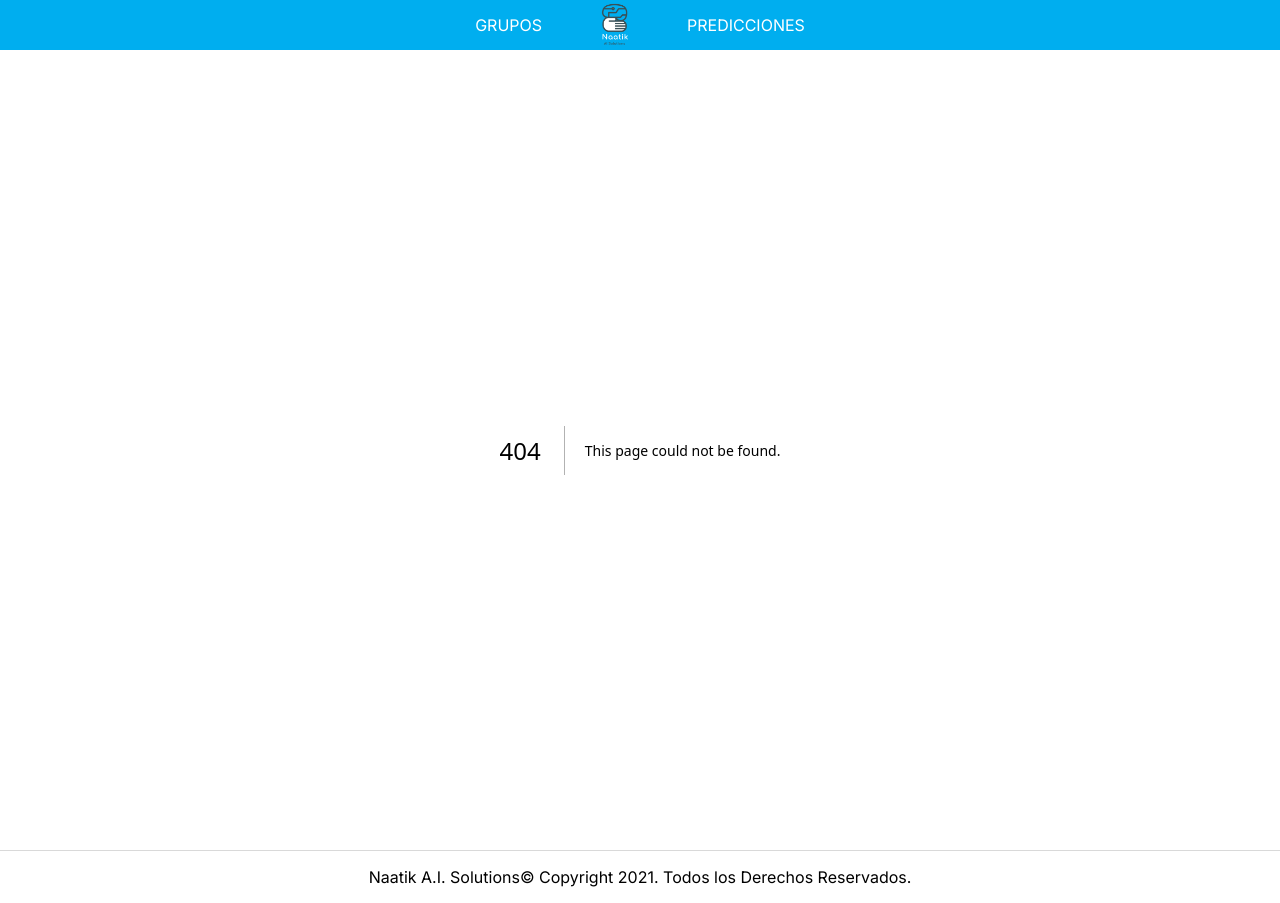
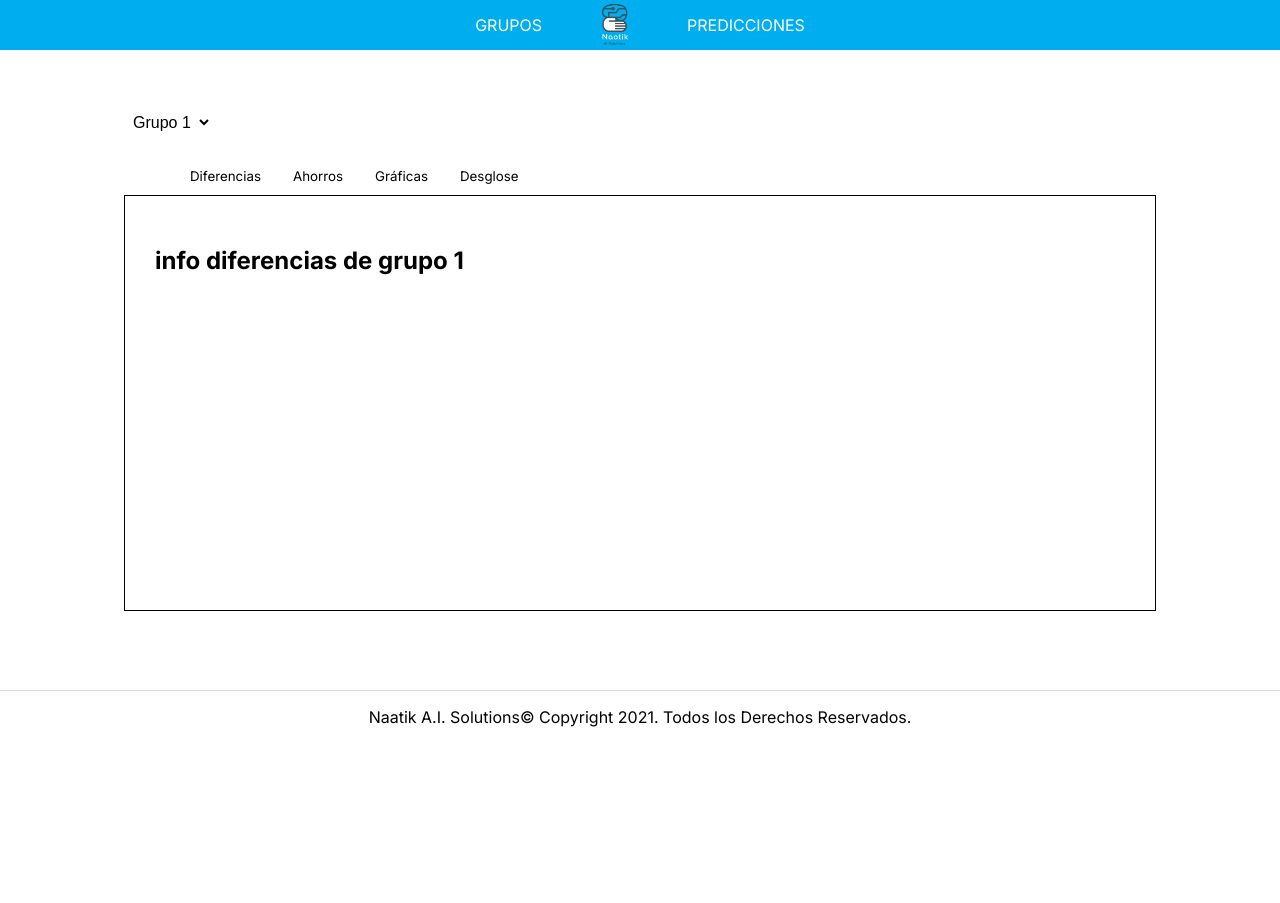
Before and after one commit to AntonioBobadilla/website-naatik, a Next.js app: page /Group in a window 1280 px wide. Before the commit this address had no page. After the commit the page ends 800 px from the top, so only its background shows below. Built offline with nearby package versions, Linux system fonts and the light colour scheme.

Commit message:
add group page

```diff
--- /dev/null
+++ b/pages/Group.js
@@ -0,0 +1,148 @@
+import styles from '../styles/Group.module.css';
+import React, {useState} from 'react';
+
+const Group = () => {
+
+    const [currentGroup, setCurrentGroup] = useState('1');
+    const [currentTab, setCurrentTab] = useState('Diferencias');
+
+    const handleGroup = (e) => {
+        setCurrentGroup(e.target.value)
+        console.log("group: ",e.target.value)
+        console.log("Pestaña: ", currentTab)
+    }
+
+    const handleSelect = (e) => {
+        console.log("selected" ,e.target.value)
+    }
+
+    const infoAhorros = (group) => {
+        return (
+            <>
+                <p> Posibles cuentas canceladas</p>
+                <table className={styles.table} >
+                    <tr>
+                        <th className={styles.th}>Grupo de probabilidad</th>
+                        <th className={styles.th}>Monto a pagar</th>
+                        <th className={styles.th}>Seleccionar/Deseleccionar</th>
+                    </tr>
+                    <tr>
+                        <td className={styles.td}>Baja probabilidad</td>
+                        <td className={styles.td}>$1,000</td>
+                        <td className={styles.td}><input
+                                type="checkbox"
+                                value={""}
+                                name="time"
+                                onChange={handleSelect}
+                                id={""}
+                                // checked={item.checked}
+                                /></td>
+                    </tr>
+                    <tr>
+                        <td className={styles.td}>Mediana probabilidad</td>
+                        <td className={styles.td}>$3,000</td>
+                        <td className={styles.td}><input
+                                type="checkbox"
+                                value={""}
+                                name="time"
+                                onChange={handleSelect}
+                                id={""}
+                                // checked={item.checked}
+                                /></td>
+                    </tr>
+                    <tr>
+                        <td className={styles.td}>Alta probabilidad</td>
+                        <td className={styles.td}>$400</td>
+                        <td className={styles.td}><input
+                                type="checkbox"
+                                value={""}
+                                name="time"
+                                onChange={handleSelect}
+                                id={""}
+                                // checked={item.checked}
+                                /></td>
+                    </tr>
+                    <tr className={styles.results}>
+                        <td className={styles.td}>TOTAL</td>
+                        <td className={styles.td}>$ 5, 000, 200.00</td>
+                    </tr>
+                </table>
+            </>
+
+        )
+    }
+
+    const infoDiferencias = (group) => {
+        return (
+            <h1> info diferencias de grupo {group}</h1>
+        )
+    }
+
+    const infoGraficas = (group) => {
+        return (
+            <h1> info graficas de grupo {group}</h1>
+        )
+    }
+
+    const infoDesglose = (group) => {
+        return (
+            <>
+                <h1> info desglose de grupo {group}</h1>
+                <button>Descargar CSV</button>
+            </>
+        )
+    }
+
+
+    const showTabInformation = () => {
+
+        if (currentTab === "Ahorros"){
+            return infoAhorros(currentGroup)
+        } else if (currentTab === "Diferencias") {
+            return infoDiferencias(currentGroup)
+        } else if (currentTab === "Gráficas"){
+            return infoGraficas(currentGroup)
+        } else if (currentTab === "Desglose") {
+            return infoDesglose(currentGroup)
+        }
+        }
+
+    const handleChangeTab = (e) => {
+        setCurrentTab(e.target.value)
+        console.log("cambio: ", )
+    }
+
+    return (
+        <div className={styles.wrapper}>
+             <select name='birth-date'id='birth-date'className={styles.select} onChange={handleGroup}>
+                <option value="2">Grupo 2</option>
+                <option selected={true} value="1">Grupo 1</option>
+            </select>
+
+            <div className={styles.content}>
+                <nav>
+                    <ul>
+                        <li>
+                            <button onClick={handleChangeTab} value="Diferencias"> Diferencias</button>
+                        </li>
+                        <li>
+                            <button onClick={handleChangeTab} value="Ahorros"> Ahorros</button>
+                        </li>
+                        <li>
+                            <button onClick={handleChangeTab} value="Gráficas"> Gráficas</button>
+                        </li>
+                        <li>
+                            <button onClick={handleChangeTab} value="Desglose"> Desglose</button>
+                        </li>
+                    </ul>
+                </nav>
+                <div className={styles.tab_content}>
+                    {showTabInformation()}
+                </div>
+            </div>
+        </div>
+
+     );
+}
+
+export default Group;
--- /dev/null
+++ b/styles/Group.module.css
@@ -0,0 +1,87 @@
+@import url('https://fonts.googleapis.com/css2?family=Inter:wght@100;200;300;400;500;600;700;800;900&display=swap');
+
+.wrapper {
+    width: 90%;
+    height: 80vh;
+    padding:60px;
+    margin:0 auto;
+    font-family: 'Inter', sans-serif;
+}
+
+.content {
+    width: 100%;
+    height: 100%;
+    margin:0 auto;
+}
+
+.content nav {
+    width: 100%;
+    height: 30px;
+    margin-top: 30px;
+}
+
+.content nav ul {
+    display: flex;
+    width: 100%;
+}
+
+.content nav ul li {
+    list-style: none;
+    margin-left: 20px;
+}
+
+.content nav ul li button {
+    border:none;
+    background:white;
+    font-family: 'Inter', sans-serif;
+}
+
+.content nav ul li button:hover {
+    cursor: pointer;
+}
+
+
+
+.content .tab_content {
+    width: 100%;
+    height: 80%;
+    border:1px solid black;
+    padding:30px;
+}
+
+.select {
+    width: auto;
+    padding:3px 5px;
+    border: none;
+    color: black;
+    background-color: white;
+    font-size: 16px;
+}
+
+.table {
+    width: 50%;
+    table-layout: fixed;
+}
+
+.th {
+    height: 30px;
+    text-align: inherit;
+    padding: 8px;
+
+}
+
+.td {
+    padding:8px;
+    border-right: 1px solid black;
+}
+
+.table, .th {
+    width: 100%;
+    border:1px solid black;
+    border-collapse: collapse;
+}
+
+.results{
+    border-top:1px solid black;
+    font-weight: 600;
+}
```
